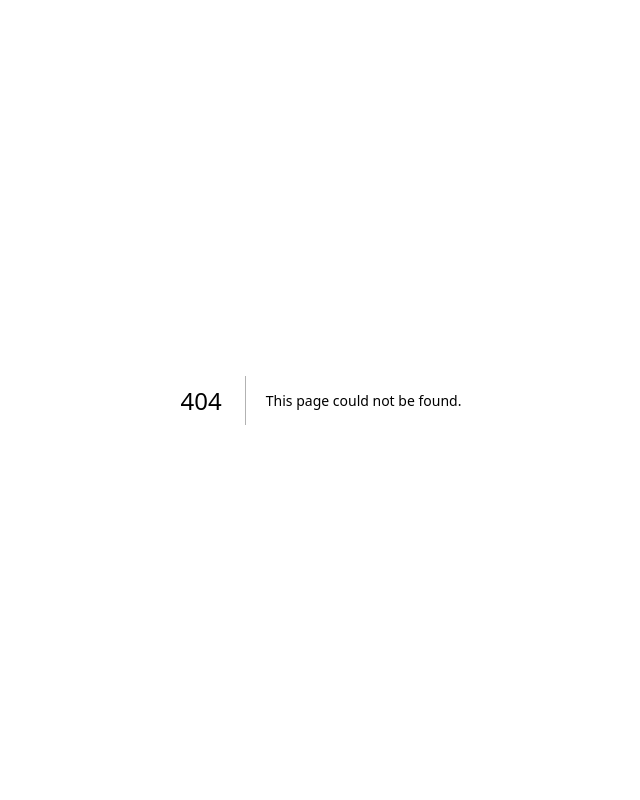
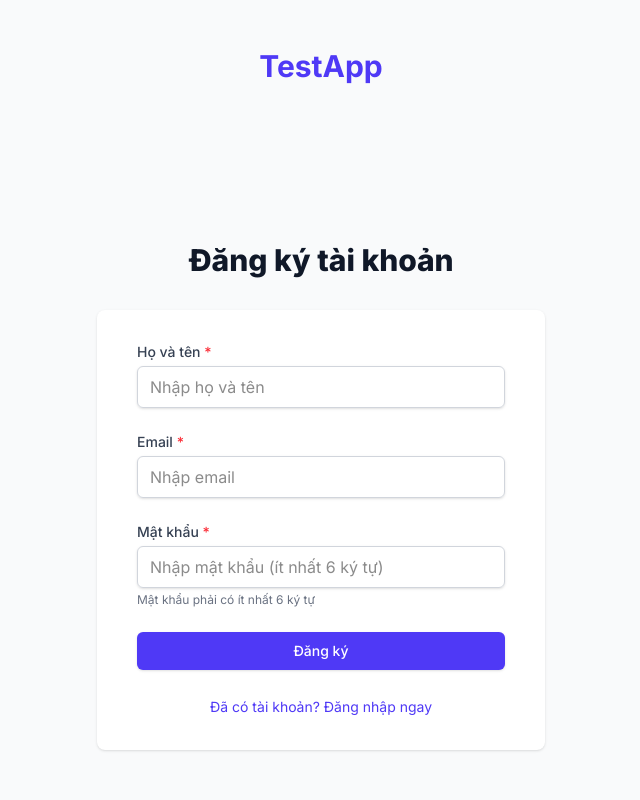
Before and after one commit to ghostoflord/Movie-Frontend, a Next.js app: page /register in a window 1280 px wide. Before the commit this address had no page. Shown: the top 800 px of the page, without its empty margins (319-959 px from the left). Built offline with nearby package versions, Linux system fonts and the light colour scheme; no server answers.

Commit message:
feat:page register and fix logic logout

```diff
--- a/src/app/(auth)/login/page.tsx
+++ b/src/app/(auth)/login/page.tsx
@@ -9,6 +9,7 @@
     const router = useRouter();
     const { login, isLoggingIn } = useAuth();
     const [formData, setFormData] = useState({
+        name: '',
         email: '',
         password: '',
     });
@@ -36,6 +37,19 @@
                 )}
 
                 <form className="space-y-6" onSubmit={handleSubmit}>
+                    <div>
+                        <label htmlFor="name" className="block text-sm font-medium text-gray-700">
+                            Tên
+                        </label>
+                        <input
+                            id="name"
+                            type="name"
+                            required
+                            value={formData.name}
+                            onChange={(e) => setFormData({ ...formData, name: e.target.value })}
+                            className="mt-1 block w-full border border-gray-300 rounded-md shadow-sm py-2 px-3 focus:outline-none focus:ring-indigo-500 focus:border-indigo-500"
+                        />
+                    </div>
                     <div>
                         <label htmlFor="email" className="block text-sm font-medium text-gray-700">
                             Email
--- /dev/null
+++ b/src/app/(auth)/register/page.tsx
@@ -0,0 +1,134 @@
+'use client';
+
+import { useState } from 'react';
+import { useRouter } from 'next/navigation';
+import Link from 'next/link';
+import { useAuth } from '@/hooks/useAuth';
+
+export default function RegisterPage() {
+    const router = useRouter();
+    const { register, isRegistering } = useAuth();
+    const [formData, setFormData] = useState({
+        name: '', // Thêm name
+        email: '',
+        password: '',
+    });
+    const [error, setError] = useState('');
+
+    const handleSubmit = async (e: React.FormEvent) => {
+        e.preventDefault();
+        setError('');
+
+        // Validation cơ bản
+        if (!formData.name.trim()) {
+            setError('Vui lòng nhập tên');
+            return;
+        }
+        if (formData.password.length < 6) {
+            setError('Mật khẩu phải có ít nhất 6 ký tự');
+            return;
+        }
+
+        try {
+            await register(formData);
+            // Redirect handled in useAuth
+        } catch (err: any) {
+            console.error('Register error:', err);
+            setError(err.response?.data?.message || 'Đăng ký thất bại');
+        }
+    };
+
+    return (
+        <div className="min-h-screen flex items-center justify-center bg-gray-50 py-12 px-4 sm:px-6 lg:px-8">
+            <div className="max-w-md w-full space-y-8">
+                <div>
+                    <h2 className="mt-6 text-center text-3xl font-extrabold text-gray-900">
+                        Đăng ký tài khoản
+                    </h2>
+                </div>
+
+                <div className="bg-white py-8 px-4 shadow sm:rounded-lg sm:px-10">
+                    {error && (
+                        <div className="mb-4 p-3 bg-red-100 border border-red-400 text-red-700 rounded">
+                            {error}
+                        </div>
+                    )}
+
+                    <form className="space-y-6" onSubmit={handleSubmit}>
+                        <div>
+                            <label htmlFor="name" className="block text-sm font-medium text-gray-700">
+                                Họ và tên <span className="text-red-500">*</span>
+                            </label>
+                            <input
+                                id="name"
+                                type="text"
+                                required
+                                value={formData.name}
+                                onChange={(e) => setFormData({ ...formData, name: e.target.value })}
+                                className="mt-1 block w-full border border-gray-300 rounded-md shadow-sm py-2 px-3 focus:outline-none focus:ring-indigo-500 focus:border-indigo-500"
+                                placeholder="Nhập họ và tên"
+                            />
+                        </div>
+
+                        <div>
+                            <label htmlFor="email" className="block text-sm font-medium text-gray-700">
+                                Email <span className="text-red-500">*</span>
+                            </label>
+                            <input
+                                id="email"
+                                type="email"
+                                required
+                                value={formData.email}
+                                onChange={(e) => setFormData({ ...formData, email: e.target.value })}
+                                className="mt-1 block w-full border border-gray-300 rounded-md shadow-sm py-2 px-3 focus:outline-none focus:ring-indigo-500 focus:border-indigo-500"
+                                placeholder="Nhập email"
+                            />
+                        </div>
+
+                        <div>
+                            <label htmlFor="password" className="block text-sm font-medium text-gray-700">
+                                Mật khẩu <span className="text-red-500">*</span>
+                            </label>
+                            <input
+                                id="password"
+                                type="password"
+                                required
+                                value={formData.password}
+                                onChange={(e) => setFormData({ ...formData, password: e.target.value })}
+                                className="mt-1 block w-full border border-gray-300 rounded-md shadow-sm py-2 px-3 focus:outline-none focus:ring-indigo-500 focus:border-indigo-500"
+                                placeholder="Nhập mật khẩu (ít nhất 6 ký tự)"
+                            />
+                            <p className="mt-1 text-xs text-gray-500">
+                                Mật khẩu phải có ít nhất 6 ký tự
+                            </p>
+                        </div>
+
+                        <div>
+                            <button
+                                type="submit"
+                                disabled={isRegistering}
+                                className="w-full flex justify-center py-2 px-4 border border-transparent rounded-md shadow-sm text-sm font-medium text-white bg-indigo-600 hover:bg-indigo-700 focus:outline-none focus:ring-2 focus:ring-offset-2 focus:ring-indigo-500 disabled:bg-indigo-400 disabled:cursor-not-allowed"
+                            >
+                                {isRegistering ? (
+                                    <>
+                                        <svg className="animate-spin -ml-1 mr-3 h-5 w-5 text-white" xmlns="http://www.w3.org/2000/svg" fill="none" viewBox="0 0 24 24">
+                                            <circle className="opacity-25" cx="12" cy="12" r="10" stroke="currentColor" strokeWidth="4"></circle>
+                                            <path className="opacity-75" fill="currentColor" d="M4 12a8 8 0 018-8V0C5.373 0 0 5.373 0 12h4zm2 5.291A7.962 7.962 0 014 12H0c0 3.042 1.135 5.824 3 7.938l3-2.647z"></path>
+                                        </svg>
+                                        Đang xử lý...
+                                    </>
+                                ) : 'Đăng ký'}
+                            </button>
+                        </div>
+                    </form>
+
+                    <div className="mt-6 text-center">
+                        <Link href="/login" className="text-sm text-indigo-600 hover:text-indigo-500">
+                            Đã có tài khoản? Đăng nhập ngay
+                        </Link>
+                    </div>
+                </div>
+            </div>
+        </div>
+    );
+}
--- a/src/hooks/useAuth.ts
+++ b/src/hooks/useAuth.ts
@@ -1,13 +1,14 @@
 import { useRouter } from 'next/navigation';
 import { useState, useEffect } from 'react';
 import { authAPI } from '@/lib/api';
-import { User } from '@/types/auth';
+import { User, RegisterData } from '@/types/auth';
 
 export const useAuth = () => {
     const router = useRouter();
     const [user, setUser] = useState<User | null>(null);
     const [isLoading, setIsLoading] = useState(true);
     const [isLoggingIn, setIsLoggingIn] = useState(false);
+    const [isRegistering, setIsRegistering] = useState(false); // Thêm state cho register
 
     // Kiểm tra user từ cookie khi component mount
     useEffect(() => {
@@ -40,10 +41,25 @@
         }
     };
 
+    const register = async (userData: RegisterData) => {
+        setIsRegistering(true);
+        try {
+            const user = await authAPI.register(userData);
+            setUser(user);
+            router.push('/dashboard');
+            return user;
+        } catch (error: any) {
+            throw error;
+        } finally {
+            setIsRegistering(false);
+        }
+    };
+
     const logout = async () => {
         try {
             await authAPI.logout();
         } catch (error) {
+            console.error('Logout error:', error);
         } finally {
             setUser(null);
             router.push('/login');
@@ -54,7 +70,9 @@
         user,
         isLoading,
         isLoggingIn,
+        isRegistering, // Export state register
         login,
+        register, // Export function register
         logout,
         isAuthenticated: !!user,
     };
--- a/src/lib/api.ts
+++ b/src/lib/api.ts
@@ -53,14 +53,15 @@
         );
     }
 
-    // Auth endpoints
     async login(credentials: LoginCredentials): Promise<{ user: User; message: string }> {
-        // Nếu dùng Sanctum, cần lấy CSRF cookie trước (chỉ 1 lần)
-        await axios.get('http://localhost:8000/sanctum/csrf-cookie', {
+        await axios.get(`${process.env.NEXT_PUBLIC_BACKEND_URL}/sanctum/csrf-cookie`, {
             withCredentials: true
         });
+        const response = await this.api.post<{ user: User; message: string }>(
+            '/login',
+            credentials
+        );
 
-        const response = await this.api.post<{ user: User; message: string }>('/login', credentials);
         return response.data;
     }
 
--- a/src/types/auth.ts
+++ b/src/types/auth.ts
@@ -9,8 +9,8 @@
     name: string;
     email: string;
     password: string;
-    password_confirmation: string;
-    gender?: 'MALE' | 'FEMALE' | 'OTHER';
+    // password_confirmation: string;
+    // gender?: 'MALE' | 'FEMALE' | 'OTHER';
 }
 
 export interface User {
```
